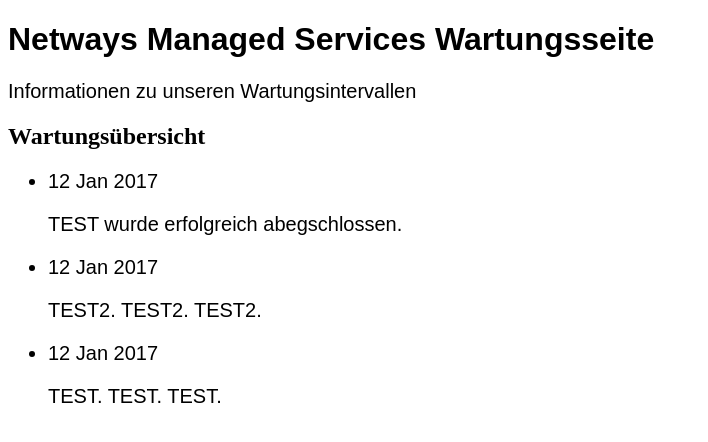
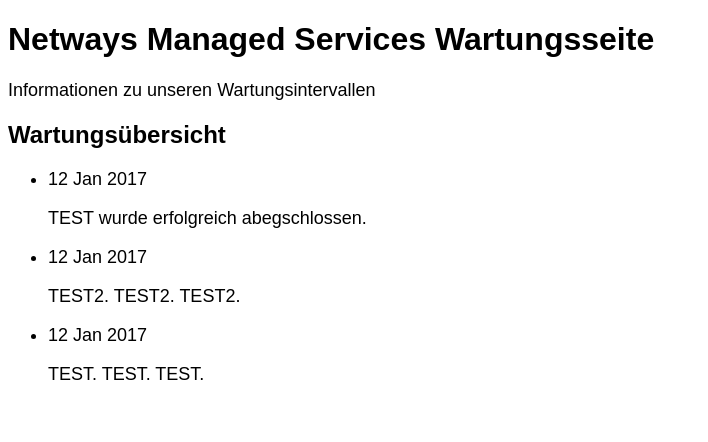
Before and after one commit to Storagegirl/storagegirl.github.io, a Jekyll site: the page built from index.html, in a window 1280 px wide. Shown: the top 442 px of the page, without its empty margins (0-708 px from the left). Built offline with Jekyll 4.4.1, drawn with Linux system fonts in a browser that asks for light colours.

Commit message:
Update main.css

```diff
--- a/css/main.css
+++ b/css/main.css
@@ -8,12 +8,20 @@
     text-align: left;
 }
 
+h2 {
+    font-family: arial;
+    color: black;
+    text-align: left;
+}
+
 p {
     font-family: arial;
-    font-size: 20px;
+    color: black;
+    font-size: 18px;
 }
 
 ul {
     font-family: arial;
-    font-size: 20px;
+    color: black;
+    font-size: 18px;
 }
```
